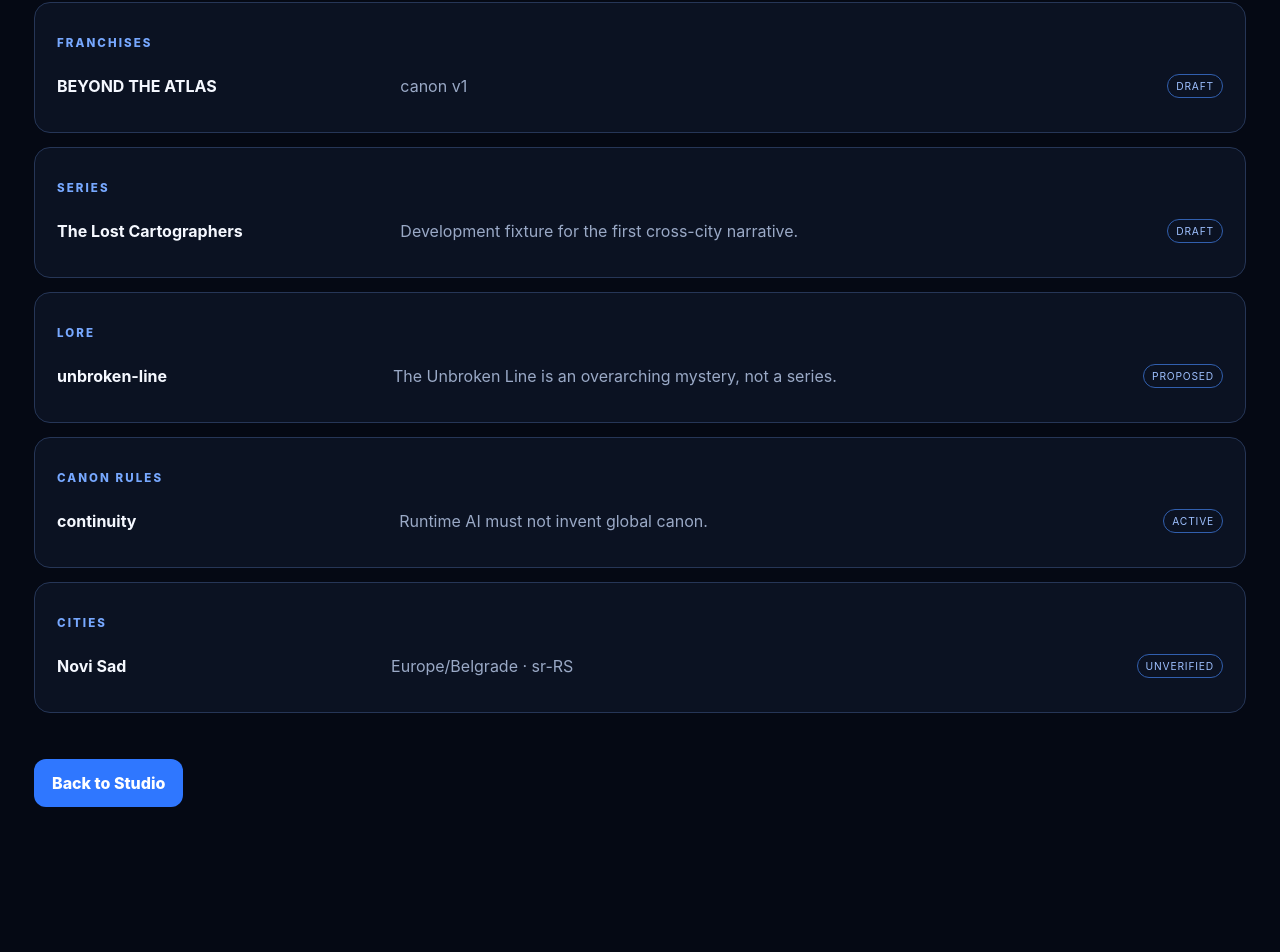
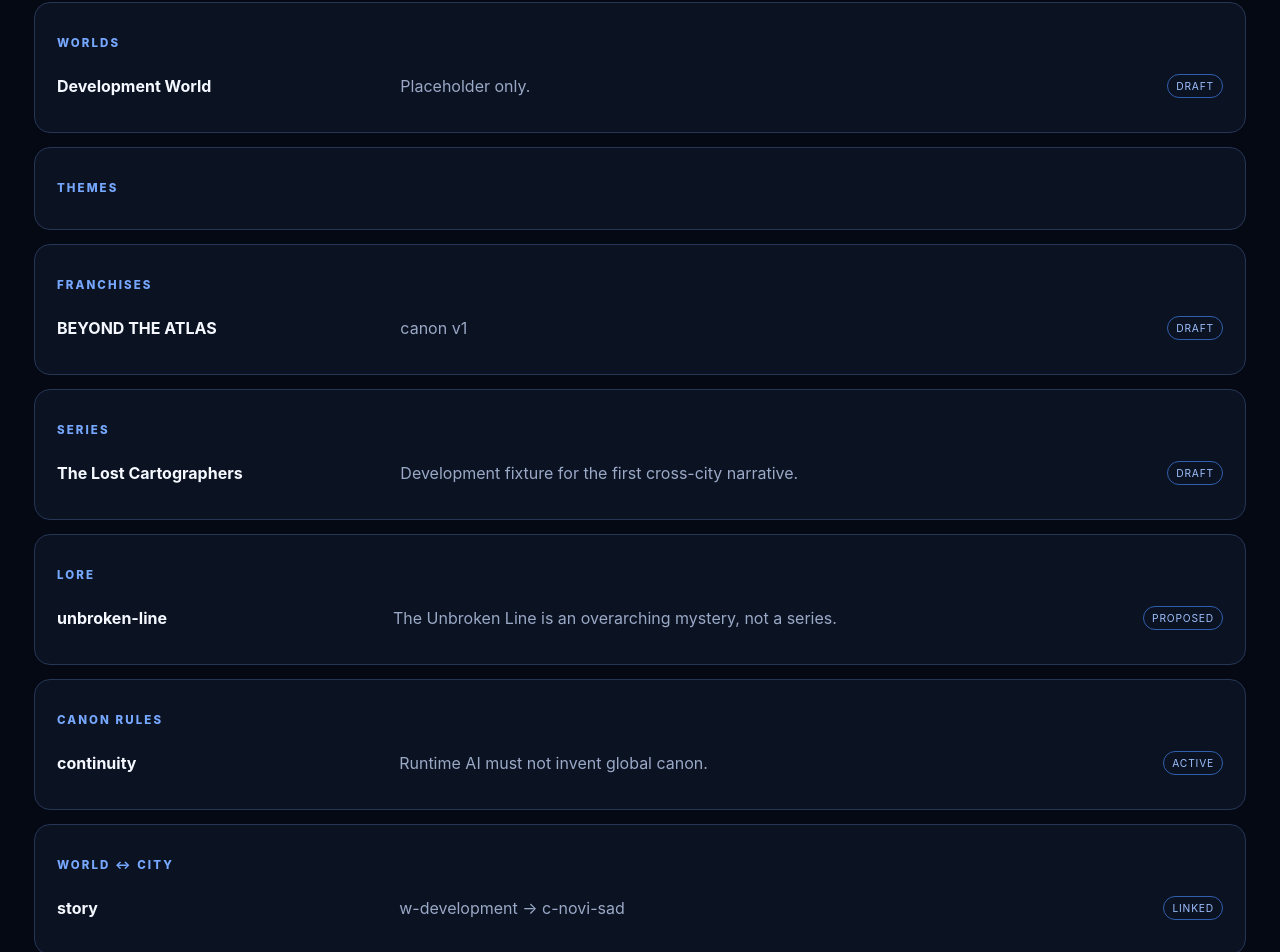
Before and after one commit to outland-compass/outland, a Next.js app in the folder apps/sideworld-studio/web/: page /studio/inspector in a window 1280 px wide. Shown: the part 380-1332 px from the top of the page. Before the commit the page ends 1221 px from the top, so only its background shows below. Built offline with nearby package versions, Linux system fonts and the light colour scheme.

Commit message:
feat(studio): inspect worlds themes and city links

```diff
--- a/apps/sideworld-studio/web/app/studio/inspector/page.tsx
+++ b/apps/sideworld-studio/web/app/studio/inspector/page.tsx
@@ -29,6 +29,28 @@ export default async function CanonInspectorPage() {
           <h2>{model.universe.name}</h2>
           <p>{model.universe.description}</p>
           {badge(model.universe.status)}
+        </article>
+
+        <article className="panel">
+          <p className="eyebrow">Worlds</p>
+          {model.worlds.map((item) => (
+            <div className="row" key={item.id}>
+              <strong>{item.name}</strong>
+              <span>{item.summary ?? item.slug}</span>
+              {badge(item.status)}
+            </div>
+          ))}
+        </article>
+
+        <article className="panel">
+          <p className="eyebrow">Themes</p>
+          {model.themes.map((item) => (
+            <div className="row" key={item.id}>
+              <strong>{item.name}</strong>
+              <span>{item.description ?? item.slug}</span>
+              {badge(item.status)}
+            </div>
+          ))}
         </article>
 
         <article className="panel">
@@ -76,6 +98,17 @@ export default async function CanonInspectorPage() {
         </article>
 
         <article className="panel">
+          <p className="eyebrow">World ↔ City</p>
+          {model.worldCities.map((item) => (
+            <div className="row" key={`${item.worldId}:${item.cityId}`}>
+              <strong>{item.relationshipType}</strong>
+              <span>{item.worldId} → {item.cityId}</span>
+              {badge('linked')}
+            </div>
+          ))}
+        </article>
+
+        <article className="panel">
           <p className="eyebrow">Cities</p>
           {model.cities.map((item) => (
             <div className="row" key={item.id}>
```
